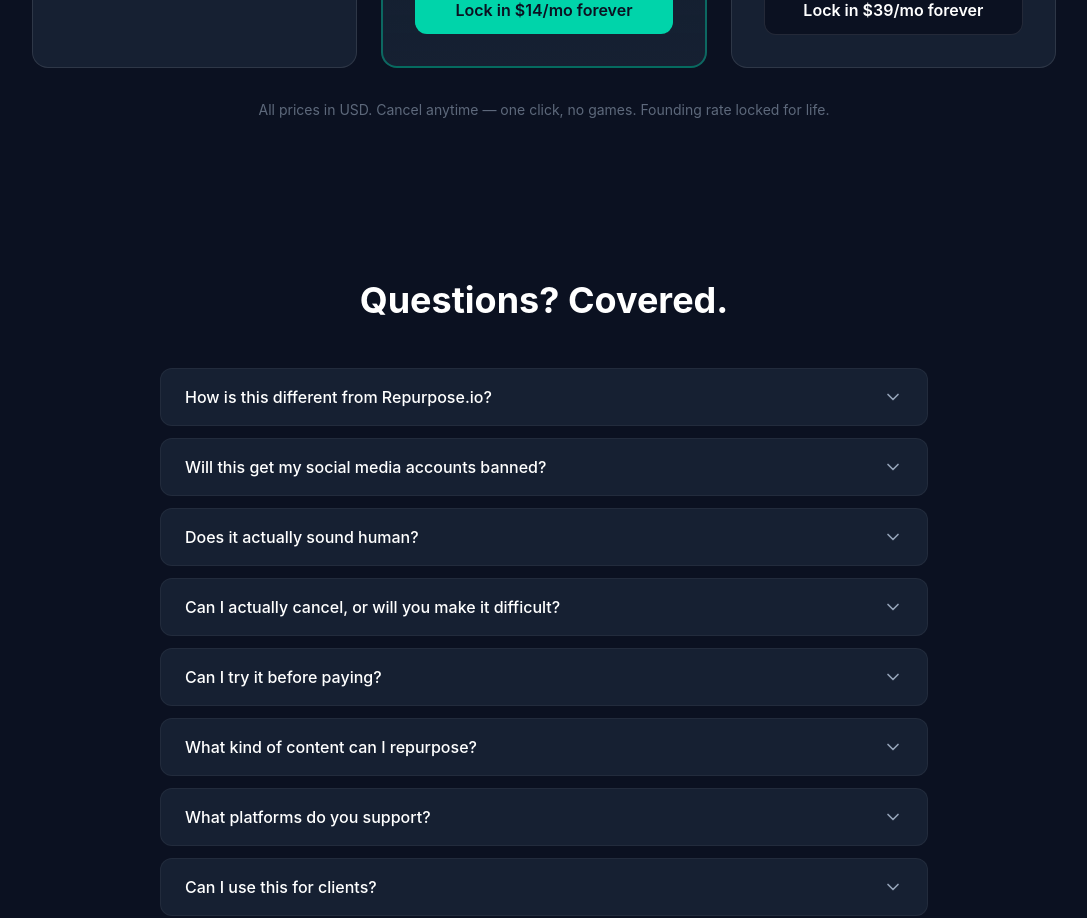
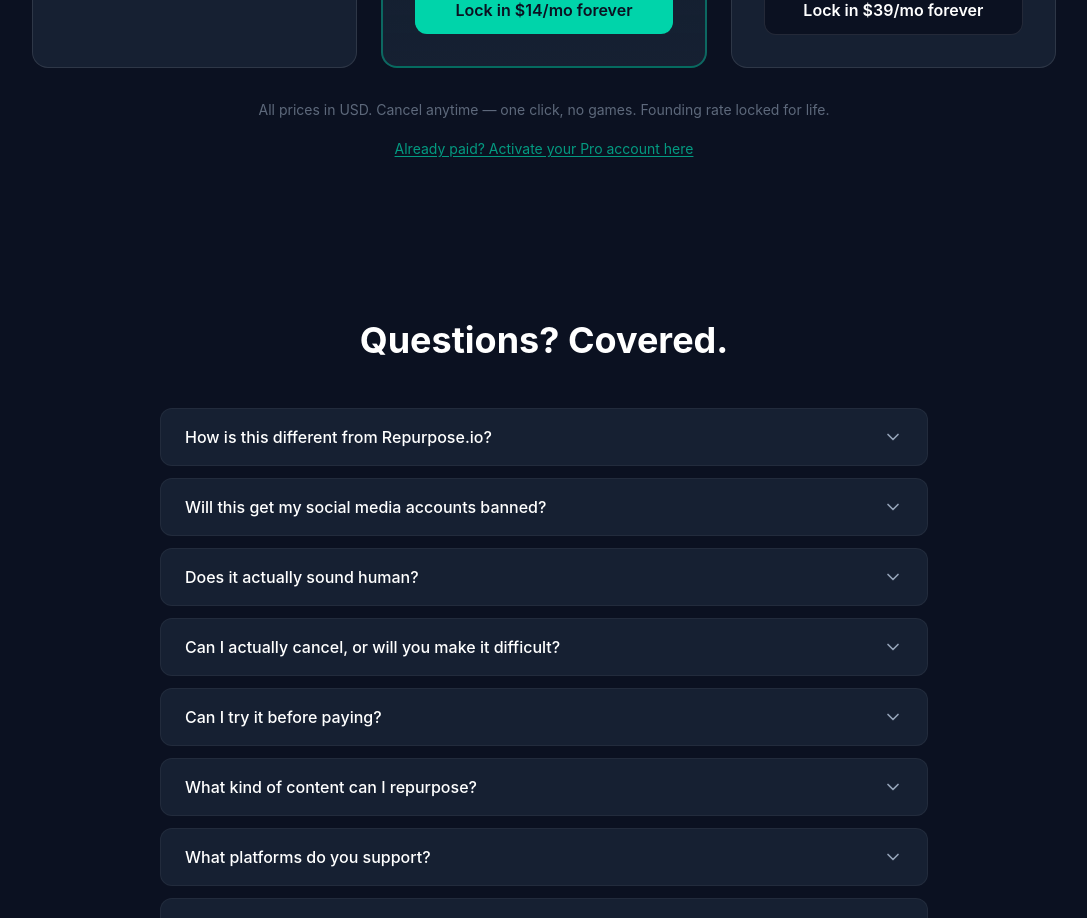
Before and after one commit to justflowai/launchstack-repurpose, a Next.js app: page / in a window 1280 px wide. Shown: the part 4040-4958 px from the top of the page, without its empty margins (96-1183 px from the left). Built offline with nearby package versions, Linux system fonts and the light colour scheme.

Commit message:
feat: add Pro activation link below pricing cards

```diff
--- a/src/components/landing/Pricing.tsx
+++ b/src/components/landing/Pricing.tsx
@@ -217,7 +217,9 @@ export function Pricing() {
 
               <a
                 href={plan.ctaLink}
-                {...(plan.ctaLink.startsWith("http") ? { target: "_blank", rel: "noopener noreferrer" } : {})}
+                {...(plan.ctaLink.startsWith("http")
+                  ? { target: "_blank", rel: "noopener noreferrer" }
+                  : {})}
                 className={`mt-8 block text-center px-6 py-3 rounded-xl font-semibold transition-colors ${
                   plan.highlighted
                     ? "bg-brand-teal text-brand-dark hover:bg-brand-teal/90"
@@ -233,6 +235,15 @@ export function Pricing() {
         <p className="text-center mt-8 text-sm text-brand-gray/60">
           All prices in USD. Cancel anytime — one click, no games. Founding rate locked for life.
         </p>
+
+        <p className="text-center mt-4">
+          <a
+            href="/pro-welcome"
+            className="text-sm text-brand-teal/70 hover:text-brand-teal transition-colors underline underline-offset-2"
+          >
+            Already paid? Activate your Pro account here
+          </a>
+        </p>
       </div>
     </section>
   )
```
